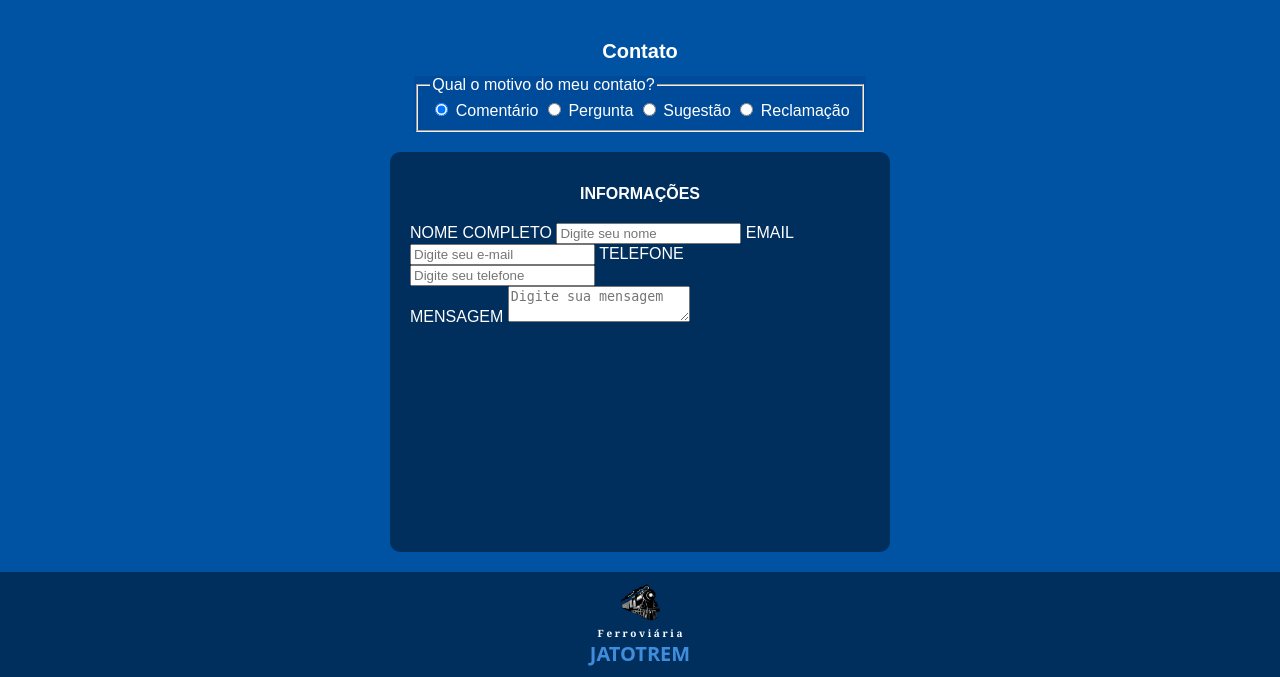
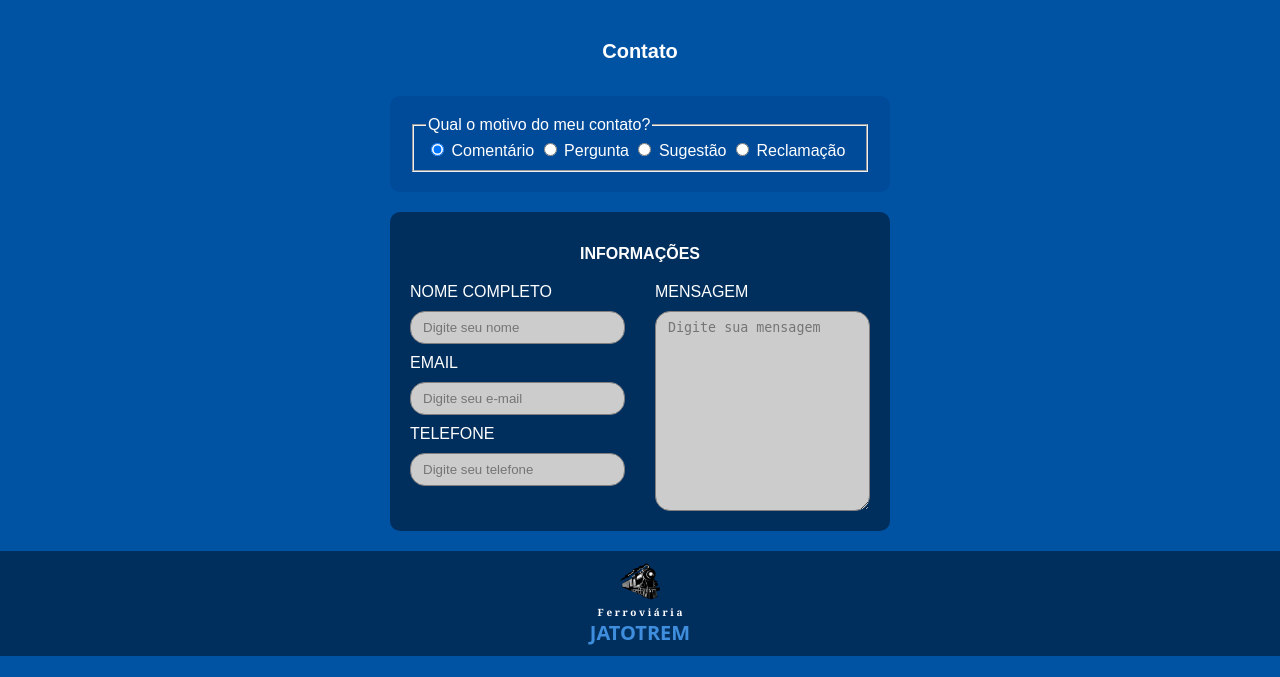
Before and after one commit to GustavoDuncker/Trabalho-trem, a PHP site: page /public/contato.html in a window 1280 px wide. Shown: the part 250-927 px from the top of the page. After the commit the page ends 906 px from the top, so only its background shows below. Run offline with PHP 8.4, Linux system fonts and the light colour scheme.

Commit message:
pagina de contatos - add

```diff
--- a/styles/contato.css
+++ b/styles/contato.css
@@ -2,7 +2,7 @@
   background-image: url('../assets/images/imgCabecalho.png');
   background-size: cover;
   background-position: center;
-    padding: 20px 0 ;
+  padding: 20px 0;
   text-align: center;
   height: 210px;
 }
@@ -26,16 +26,15 @@
   height: 100px;
 }
 
-  .txtJato{
-    font-family: system-ui, -apple-system, BlinkMacSystemFont, 'Segoe UI', Roboto, Oxygen, Ubuntu, Cantarell, 'Open Sans', 'Helvetica Neue', sans-serif;
+.txtJato {
+  font-family: system-ui, sans-serif;
   font-size: 35px;
   color: #3e8edd;
   margin: 0;
-
 }
 
-  .txtFerroviaria{
-    font-family: Cambria, Cochin, Georgia, Times, 'Times New Roman', serif;
+.txtFerroviaria {
+  font-family: Cambria, serif;
   font-size: 20px;
   margin: 0;
 }
@@ -45,7 +44,7 @@
 }
 
 .pesquisa input {
-    width: 800px;
+  width: 90%;
   max-width: 300px;
   padding: 8px 12px;
   border-radius: 20px;
@@ -67,6 +66,16 @@
   font-weight: 700;
 }
 
+#formulario {
+  background-color: #004b99;
+  padding: 20px;
+  border-radius: 10px;
+  width: 100%;
+  max-width: 500px;
+  box-sizing: border-box;
+  margin-top: 20px;
+}
+
 .maquinista-secao {
   background-color: #002f5e;
   margin-top: 20px;
@@ -74,7 +83,6 @@
   border-radius: 10px;
   width: 100%;
   max-width: 500px;
-    height: 400px;
   box-sizing: border-box;
 }
 
@@ -84,41 +92,33 @@
   text-align: center;
 }
 
-  .grid-menu {
+.grid-formulario {
   display: grid;
-    grid-template-columns: 2fr 2fr;
-    gap: 40px;
+  grid-template-columns: 1fr 1fr;
+  gap: 30px;
 }
 
-  .menu-item {
-    background-color: #003b7a;
-    border-radius: 10px;
-    padding: 15px 10px;
+.coluna-esquerda, .coluna-direita {
   display: flex;
   flex-direction: column;
-    align-items: center;
-    justify-content: center;
-    transition: background-color 0.3s;
-    height: 100px;
-  }
-  .imgMenu{
-    height: 15px ;
-    width: 15px ;
+  gap: 10px;
 }
 
-  .menu-item:hover {
-    background-color: #004b99;
+.grid-formulario input,
+.grid-formulario textarea {
+  border-radius: 15px;
+  background-color: #ccc;
+  border: 1px solid #807e7e;
+  padding: 8px 12px;
+  width: 100%;
+  box-sizing: border-box;
+  color: black;
 }
 
-  .menu-item img {
-    width: 40px;
-    height: 40px;
-    margin-bottom: 10px;
-  }
-
-  .menu-item span {
-    font-size: 14px;
-    font-weight: 500;
+.grid-formulario textarea {
+  height: 200px;
+  resize: vertical;
+  overflow-y: scroll;
 }
 
 footer {
@@ -131,21 +131,30 @@
   height: 40px;
 }
 
-
-.txtFerroviaria2{
-  font-family: Cambria, Cochin, Georgia, Times, 'Times New Roman', serif;
+.txtFerroviaria2 {
+  font-family: Cambria, serif;
   font-size: 10px;
   margin: 0;
 }
-  .txtJato2{
-    font-family: system-ui, -apple-system, BlinkMacSystemFont, 'Segoe UI', Roboto, Oxygen, Ubuntu, Cantarell, 'Open Sans', 'Helvetica Neue', sans-serif;
+
+.txtJato2 {
+  font-family: system-ui, sans-serif;
   font-size: 20px;
   color: #3e8edd;
   margin: 0;
-
 }
 
-  #formulario{
-    background-color: #004b99;
-    color: white;
+@media (max-width: 768px) {
+  .grid-formulario {
+    grid-template-columns: 1fr;
   }
+
+  .maquinista-secao,
+  #formulario {
+    max-width: 95%;
+  }
+
+  .grid-formulario textarea {
+    height: 150px;
+  }
+}
```
Lines whose indentation alone changed are shown as unchanged.
